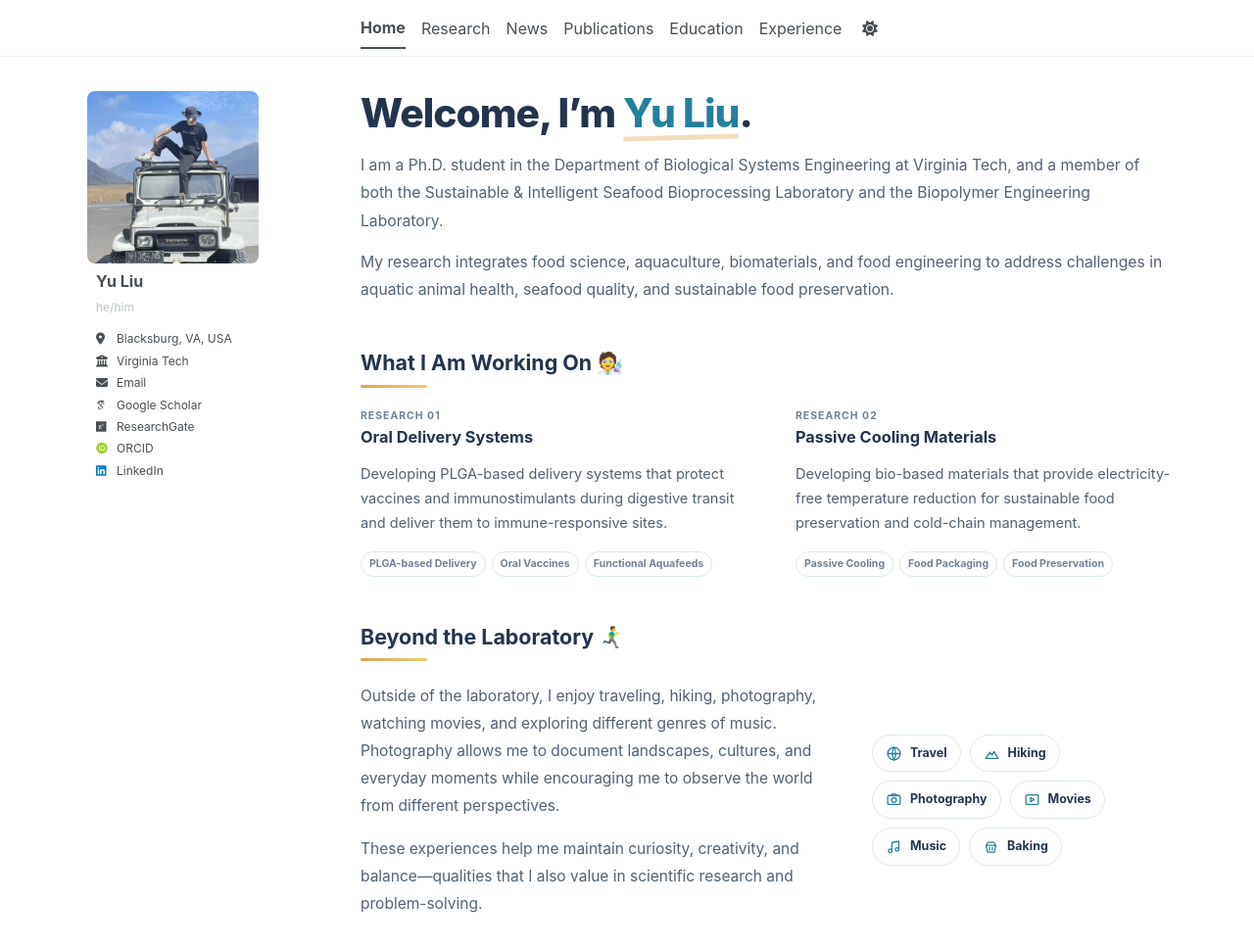
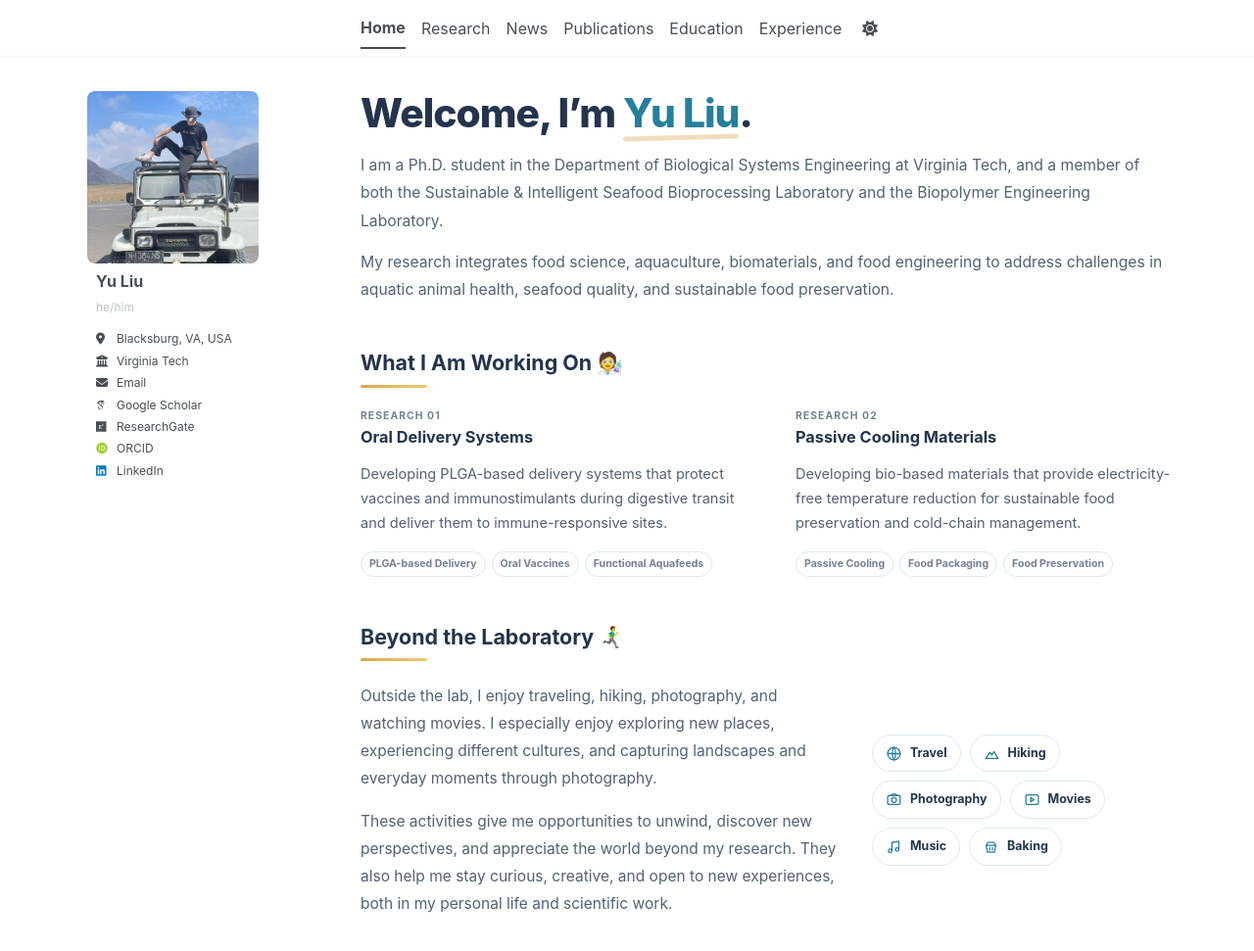
Before and after one commit to yuliu0322/yuliu0322.github.io, a Jekyll site: the page built from _pages/about.md, in a window 1280 px wide and 1031 px high. Shown: the top 971 px of the window at 98% size. Built offline with Jekyll 4.4.1, drawn with Linux system fonts in a browser that asks for light colours; some web fonts are replaced; a script bundle is joined from its source files by our own code; library files that are not in the unit come from our copies.

Commit message:
Update about.md

```diff
--- a/_pages/about.md
+++ b/_pages/about.md
@@ -403,17 +403,11 @@ html[data-theme="dark"] .home-welcome {
       <div class="home-beyond-copy">
 
         <p>
-          Outside of the laboratory, I enjoy traveling, hiking, photography,
-          watching movies, and exploring different genres of music.
-          Photography allows me to document landscapes, cultures, and everyday
-          moments while encouraging me to observe the world from different
-          perspectives.
+Outside the lab, I enjoy traveling, hiking, photography, and watching movies. I especially enjoy exploring new places, experiencing different cultures, and capturing landscapes and everyday moments through photography.
         </p>
 
         <p>
-          These experiences help me maintain curiosity, creativity, and
-          balance—qualities that I also value in scientific research and
-          problem-solving.
+These activities give me opportunities to unwind, discover new perspectives, and appreciate the world beyond my research. They also help me stay curious, creative, and open to new experiences, both in my personal life and scientific work.
         </p>
 
       </div>
```
